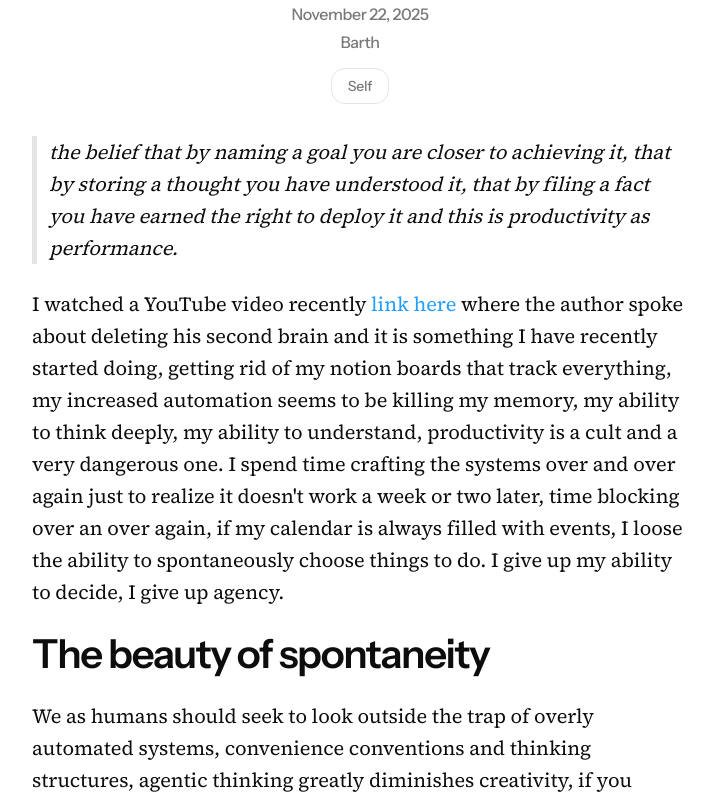
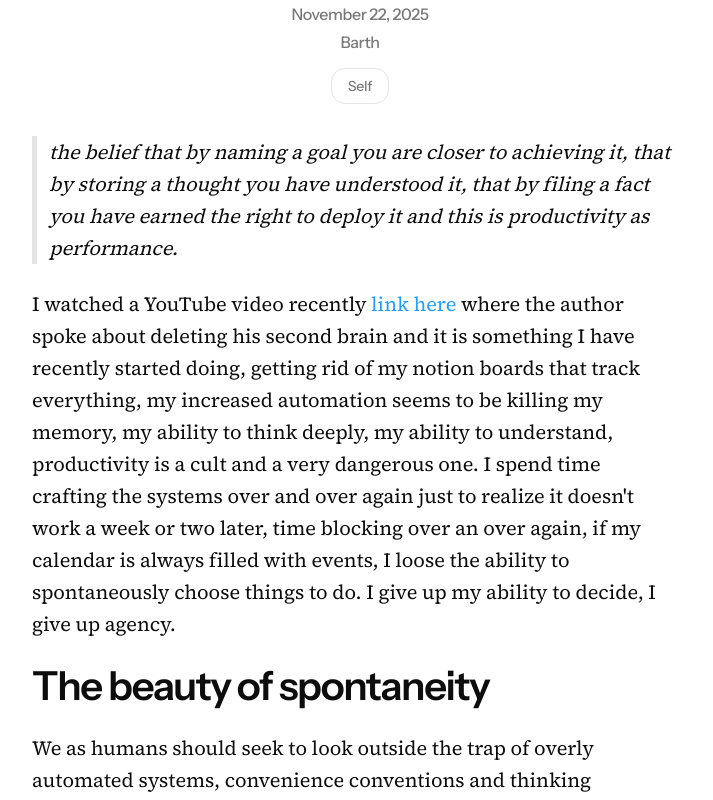
Before and after one commit to barthkosi/portfolio, a React (Vite) app: page /writing/Unproductive in a window 1280 px wide. Shown: the part 420-1220 px from the top of the page, without its empty margins (280-993 px from the left). Built offline with nearby package versions, Linux system fonts and the light colour scheme.

Commit message:
style: extend blog images beyond text width on desktop

```diff
--- a/src/pages/Post.tsx
+++ b/src/pages/Post.tsx
@@ -27,7 +27,7 @@ export default function Post({ type }: PostProps) {
 
 
 
-    if (loading) return null; // Or a mini spinner if prefered, but main loader covers first load
+    if (loading) return null;
 
     if (!post) {
         return <Navigate to="/404" replace />;
@@ -49,7 +49,6 @@ export default function Post({ type }: PostProps) {
 
             <div className="flex flex-col max-w-[720px] items-center lg:items-start w-full p-4 md:p-8 mx-auto gap-8">
 
-                {/* Header */}
                 <div className="w-full flex flex-col gap-4 items-start md:items-center">
                     <h1 className="text-start md:text-center text-[var(--content-primary)]">{post.title}</h1>
                     <div className="flex flex-col items-start md:items-center gap-4 text-[var(--content-tertiary)] label-s">
@@ -65,13 +64,12 @@ export default function Post({ type }: PostProps) {
                     </div>
                 </div>
 
-                {/* Content */}
-                <article className="w-full">
+                <article className="w-full max-w-[640px]">
                     <ReactMarkdown
                         components={{
                             p: (props) => <p className="blog-text mb-4 lg:mb-6 text-[var(--content-primary)]" {...props} />,
                             a: (props) => <a className="blog-text mb-4 lg:mb-6 text-[var(--content-link)] hover:text-[var(--content-link-hover)] transition-colors" {...props} />,
-                            img: (props) => <img className="rounded-[var(--radius-lg)] w-full" {...props} />,
+                            img: (props) => <img className="rounded-[var(--radius-lg)] w-[calc(100%+80px)] max-w-[720px] -ml-[40px]" {...props} />,
                             h1: (props) => <h1 className="h3 mb-4 lg:mb-6 text-[var(--content-primary)]" {...props} />,
                             h2: (props) => <h2 className="h4 mb-4 lg:mb-6 text-[var(--content-primary)]" {...props} />,
                             h3: (props) => <h3 className="h5 mb-4 lg:mb-6 text-[var(--content-primary)]" {...props} />,
```
